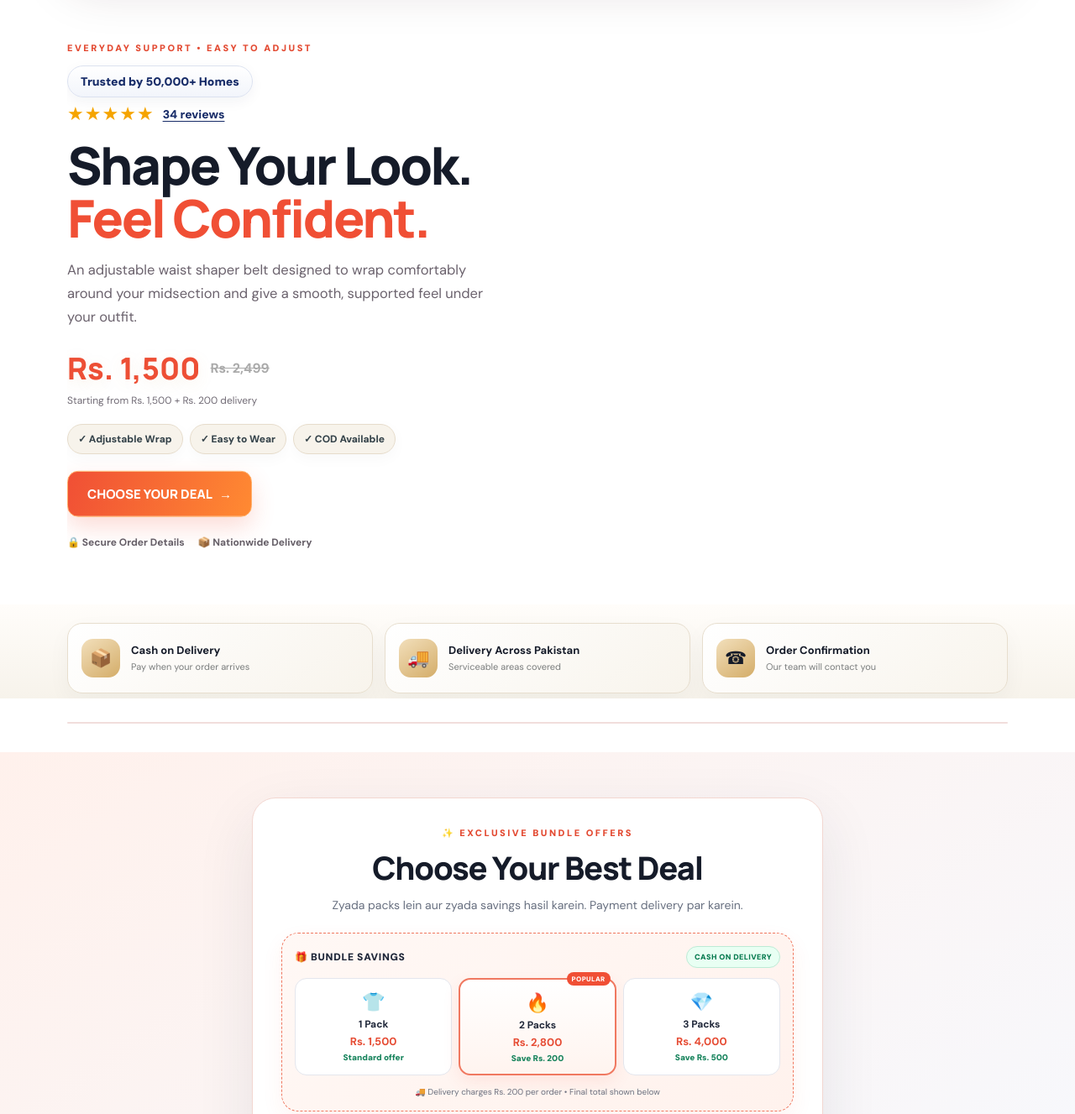
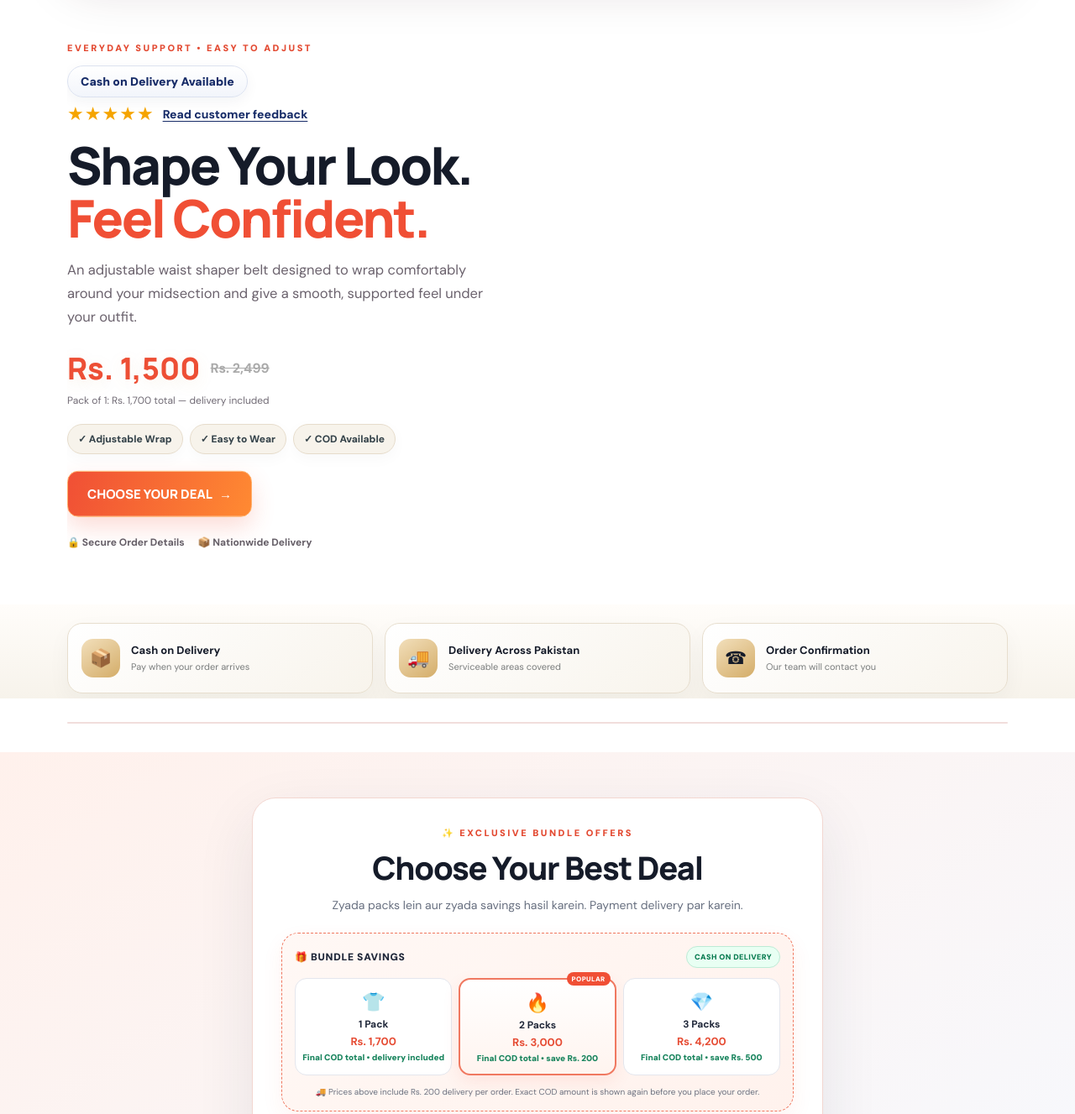
Before and after one commit to dagazeonline-rgb/Ozark-mania, a plain HTML site: page index.html in a window 1280 px wide. Shown: the part 800-2127 px from the top of the page at 84% size. Drawn offline with Linux system fonts and the light colour scheme.

Commit message:
Update index.html

```diff
--- a/index.html
+++ b/index.html
@@ -348,13 +348,13 @@ footer{background:linear-gradient(120deg,#101827,#29374b);border-top:4px solid #
 <div class="hero-copy reveal">
 <div class="kicker">Everyday support • Easy to adjust</div>
 <div aria-label="Trusted by 50,000 plus homes" class="social-proof">
-<div class="social-proof-badge">Trusted by 50,000+ Homes</div>
-<div class="social-proof-reviews"><span aria-label="5 out of 5 stars" class="social-proof-stars">★★★★★</span><a href="#reviews">34 reviews</a></div>
+<div class="social-proof-badge">Cash on Delivery Available</div>
+<div class="social-proof-reviews"><span aria-label="5 out of 5 stars" class="social-proof-stars">★★★★★</span><a href="#reviews">Read customer feedback</a></div>
 </div>
 <h1>Shape Your Look.<br/><span style="color:var(--pink)">Feel Confident.</span></h1>
 <p class="lead">An adjustable waist shaper belt designed to wrap comfortably around your midsection and give a smooth, supported feel under your outfit.</p>
 <div class="price-line"><span class="price">Rs. 1,500</span><span class="was">Rs. 2,499</span></div>
-<div class="delivery-note">Starting from Rs. 1,500 + Rs. 200 delivery</div>
+<div class="delivery-note">Pack of 1: Rs. 1,700 total — delivery included</div>
 <div class="chips"><span class="chip">✓ Adjustable Wrap</span><span class="chip">✓ Easy to Wear</span><span class="chip">✓ COD Available</span></div>
 <a class="cta" href="#order">CHOOSE YOUR DEAL <span>→</span></a>
 <div class="trust"><span>🔒 Secure Order Details</span><span>📦 Nationwide Delivery</span></div>
@@ -374,11 +374,11 @@ footer{background:linear-gradient(120deg,#101827,#29374b);border-top:4px solid #
 <div aria-label="Bundle savings" class="order-offer-panel">
 <div class="offer-panel-head"><span>🎁 BUNDLE SAVINGS</span><span class="offer-live">CASH ON DELIVERY</span></div>
 <div class="offer-options">
-<div class="offer-option"><span class="offer-emoji">👕</span><b>1 Pack</b><strong>Rs. 1,500</strong><small>Standard offer</small></div>
-<div class="offer-option featured"><span class="offer-ribbon">POPULAR</span><span class="offer-emoji">🔥</span><b>2 Packs</b><strong>Rs. 2,800</strong><small>Save Rs. 200</small></div>
-<div class="offer-option"><span class="offer-emoji">💎</span><b>3 Packs</b><strong>Rs. 4,000</strong><small>Save Rs. 500</small></div>
+<div class="offer-option"><span class="offer-emoji">👕</span><b>1 Pack</b><strong>Rs. 1,700</strong><small>Final COD total • delivery included</small></div>
+<div class="offer-option featured"><span class="offer-ribbon">POPULAR</span><span class="offer-emoji">🔥</span><b>2 Packs</b><strong>Rs. 3,000</strong><small>Final COD total • save Rs. 200</small></div>
+<div class="offer-option"><span class="offer-emoji">💎</span><b>3 Packs</b><strong>Rs. 4,200</strong><small>Final COD total • save Rs. 500</small></div>
 </div>
-<div class="offer-footnote">🚚 Delivery charges Rs. 200 per order • Final total shown below</div>
+<div class="offer-footnote">🚚 Prices above include Rs. 200 delivery per order. Exact COD amount is shown again before you place your order.</div>
 </div>
 <form id="orderForm">
 <div class="field full deal-field">
@@ -395,7 +395,7 @@ footer{background:linear-gradient(120deg,#101827,#29374b);border-top:4px solid #
 <div class="field full"><label for="size">📏 Select Your Size *</label><select id="size" name="size" required=""><option disabled="" selected="" value="">Choose your size</option><option value="S">Small (S)</option><option value="M">Medium (M)</option><option value="L">Large (L)</option><option value="XL">Extra Large (XL)</option><option value="XXL">Double Extra Large (XXL)</option><option value="Free Size / Adjustable">Free Size / Adjustable</option></select></div>
 <div class="field full"><label for="house">🏠 House / Flat Number *</label><input autocomplete="address-line1" id="house" name="house" placeholder="House number, flat or building name" required=""/></div>
 <div class="field full"><label for="address">📍 Street, Block &amp; Area *</label><textarea autocomplete="street-address" id="address" name="address" placeholder="Street, road, block and area" required="" rows="2"></textarea></div>
-<div class="field full"><label for="landmark">🗺️ Nearest Famous Place / Landmark *</label><input id="landmark" name="landmark" placeholder="Masjid, school, market or main road" required=""/></div>
+<div class="field full"><label for="landmark">🗺️ Nearest Famous Place / Landmark (Optional)</label><input id="landmark" name="landmark" placeholder="Qareebi masjid, school ya mashhoor jagah (agar available ho)"/></div>
 <div class="field full"><label for="city">🌆 City *</label><input autocomplete="address-level2" id="city" name="city" placeholder="Your city" required=""/></div>
 </div>
 <div class="summary">
@@ -531,9 +531,9 @@ footer{background:linear-gradient(120deg,#101827,#29374b);border-top:4px solid #
 <section><div class="wrap">
 <div class="section-head"><div class="kicker">Need to know</div><h2>Frequently Asked Questions</h2></div>
 <div class="faqs">
-<details><summary>How much do I pay?</summary><p>Pack of 1: Rs. 1,500; Pack of 2: Rs. 2,800; Pack of 3: Rs. 4,000. Rs. 200 delivery charges apply per order.</p></details>
+<details><summary>How much do I pay?</summary><p>Pack of 1: Rs. 1,700 total; Pack of 2: Rs. 3,000 total; Pack of 3: Rs. 4,200 total. In each option, Rs. 200 delivery is already included. Your exact COD total is shown before placing the order.</p></details>
 <details><summary>Do you deliver across Pakistan?</summary><p>We offer courier delivery across serviceable areas in Pakistan. Our team will confirm your address and delivery availability.</p></details>
-<details><summary>How do I choose the fit?</summary><p>The order form currently lists Free Size / Adjustable. Adjust the wrap gently and avoid fastening it too tightly.</p></details>
+<details><summary>How do I choose the size?</summary><p>Order form mein S, M, L, XL, XXL aur Free Size / Adjustable options diye gaye hain. Wohi option select karein jo aapke product/size label ke mutabiq ho. Belt ko comfortable fit ke liye adjust karein; bohat tight na bandhein.</p></details>
 <details><summary>Can I check the parcel before payment?</summary><p>Parcel inspection depends on the courier's policy and service for your destination. Please confirm this with our team before dispatch.</p></details>
 </div>
 </div></section>
```
